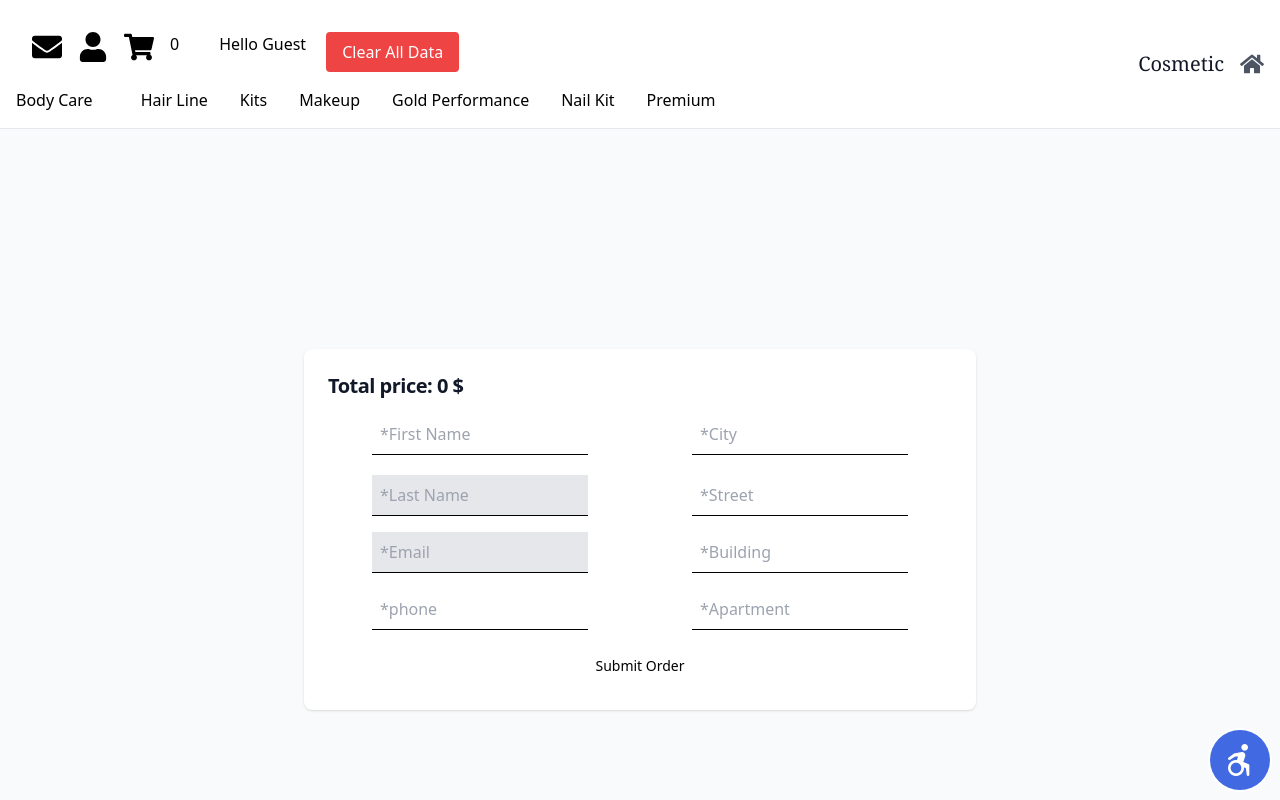
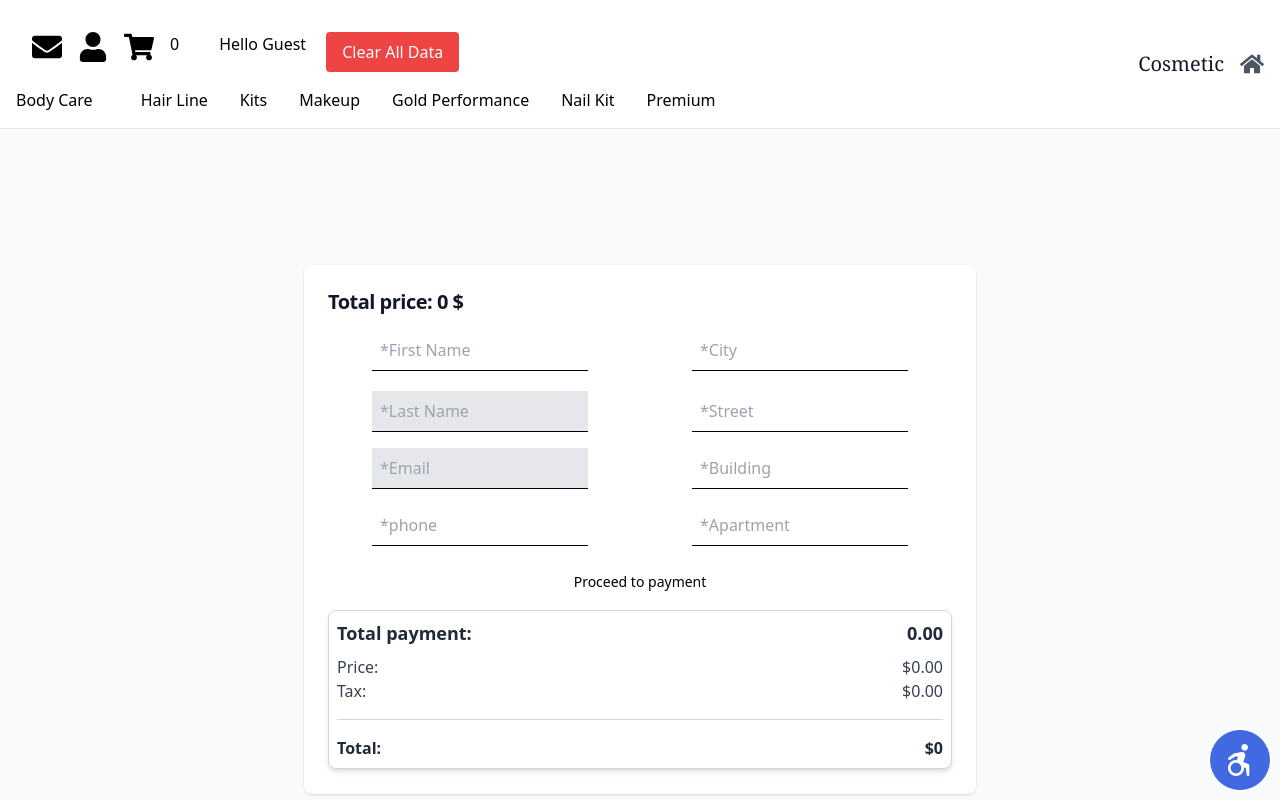
Before and after one commit to NetanelsHub/Cosmetics_client, a React (Vite) app: page /purchase in a window 1280 px wide. Shown: the top 800 px of the page. Built offline with nearby package versions, Linux system fonts and the light colour scheme; no server answers.

Commit message:
working on shopping cart

```diff
--- a/src/App.jsx
+++ b/src/App.jsx
@@ -9,7 +9,6 @@ import {
 
 //layout
 import Nav from "./component/layout/Nav"
-
 import Form_Sign_Up_In from "./component/form/Form_Sign_Up_In";
 import Footer from "./component/layout/Footer";
 import ShoppingCart from "./page/ShoppingCart";
--- /dev/null
+++ b/src/component/common/Bill.jsx
@@ -0,0 +1,47 @@
+import React, { useContext } from "react";
+import { shoppingContext } from "../../utils/ShoppingContext";
+
+export default function Bill({ children }) {
+
+    const { totalPrice } = useContext(shoppingContext);
+    const storedTotalPrice = sessionStorage?.getItem("totalPrice") || "";
+    const stateTotalPrice =  totalPrice  || "";
+    const finallyTotalPrice = stateTotalPrice || storedTotalPrice
+    const tax = (finallyTotalPrice * 0.17).toFixed(2);
+
+//   h-[10vh]
+  return (
+    // <div className="pt-4 pl-10 flex w-auto h-auto bg-gray-100 min-h-screen">
+    <div className="w-full mt-2 h-[20vh] ">
+      {/* <div className="flex "> */}
+        <div className="w-full  p-2 border border-gray-300 rounded-lg shadow-md bg-white">
+          <div className="flex justify-between mb-2">
+            <h1 className="text-lg font-semibold text-gray-800">
+              Total payment:
+            </h1>
+            <span className="text-lg font-semibold text-gray-800">
+              {(totalPrice * 1).toFixed(2)}
+            </span>
+          </div>
+          {/* <h2 className="text-md font-medium mb-1 text-gray-700">Subtotal</h2> */}
+
+          <div className="flex justify-between mt-2 text-gray-700">
+            <h3 className="text-md">Price:</h3>
+            <span>${(totalPrice - tax).toFixed(2)}</span>
+          </div>
+          <div className="flex justify-between text-gray-700">
+            <h3 className="text-md">Tax:</h3>
+            <span>${tax}</span>
+          </div>
+          <hr className="my-4 border-t border-gray-300" />
+          <div className="flex justify-between mt-2 text-gray-800 font-semibold">
+            <h3 className="text-md">Total:</h3>
+            <span>${totalPrice}</span>
+          </div>
+        </div>
+      {/* </div> */}
+      {children}
+    </div>
+    // </div>
+  );
+}
--- a/src/component/common/Model.jsx
+++ b/src/component/common/Model.jsx
@@ -15,7 +15,7 @@ export default function Model({ children, onClick, show }) {
           <div className="absolute inset-0 bg-black opacity-50"  onClick={onClick} ></div>
           <div className={`relative bg-white p-6 rounded-lg max-w-3xl w-auto
           ${!showModelProduct ?
-          "h-[100vh] w-full md:w-1/3 mx-auto ml-0" : "h-auto"}
+          "h-[100vh] w-full md:w-2/5 mx-auto ml-0" : "h-auto"}
           `}>
          <div className="flex justify-end p-2">
           <button onClick={onClick} className="text-black text-2xl hover:text-red-500">
--- a/src/page/Payment.jsx
+++ b/src/page/Payment.jsx
@@ -1,7 +1,8 @@
 import React, { useContext, useState } from 'react';
-import { shoppingContext } from '../utils/ShoppingContext';
+import { shoppingContext } from '..//utils/ShoppingContext'
 import { FiPlus, FiMinus } from 'react-icons/fi';
 import Paypal from "../component/common/Paypal"
+import Bill from '../component/common/Bill';
 
 export default function Payment() {
     const { purchaseOrderInfo, shoppingList } = useContext(shoppingContext);
@@ -85,6 +86,7 @@ export default function Payment() {
                     {/* Add future content here */}
                 </div>
             </div>
+            <Bill/>
         </div>
     );
 }
--- a/src/page/Purchase.jsx
+++ b/src/page/Purchase.jsx
@@ -5,6 +5,7 @@ import FieldMy from "../component/common/FiledMy";
 import { globalContext } from "../utils/GlobalContext";
 import { shoppingContext } from "../utils/ShoppingContext";
 import {useNavigate}  from "react-router-dom"
+import Bill from '../component/common/Bill';
 
 // import axios from "axios";
 // import Paypal from "../component/common/Paypal";
@@ -167,11 +168,12 @@ function handleSubmitPurchaseInfo (values){
               type="submit"
               className="w-full text-black bg-primary-600 hover:bg-primary-700 focus:ring-4 focus:outline-none focus:ring-primary-300 font-medium rounded-lg text-sm px-5 py-2.5 text-center dark:bg-primary-600 dark:hover:bg-primary-700 dark:focus:ring-primary-800"
             >
-              Submit Order
+              Proceed to payment
             </button>
           </Form>
         </Formik>
         {/* <Paypal /> */}
+      <Bill/>
       </div>
     </section>
   );
```
Also changed, not shown: src/page/ShoppingCart.jsx (+108 -72 lines).
